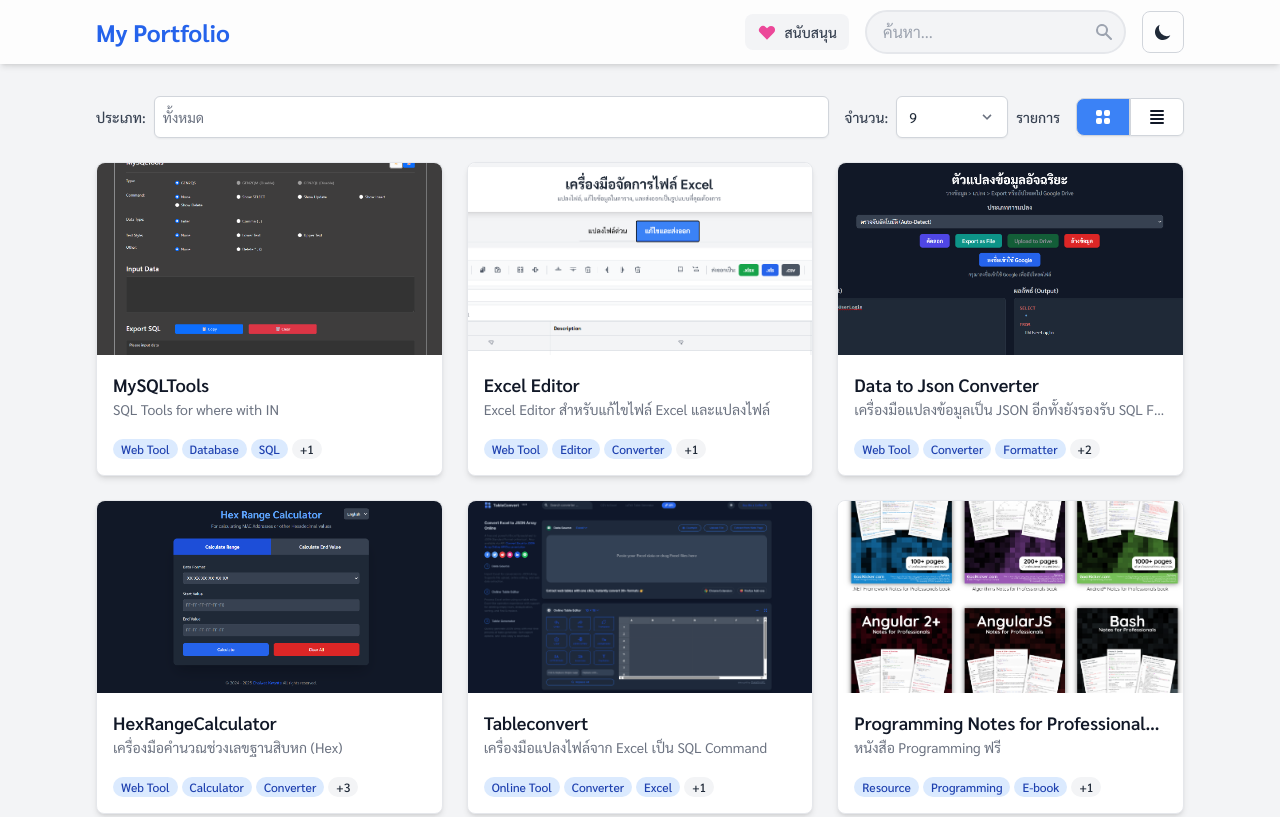
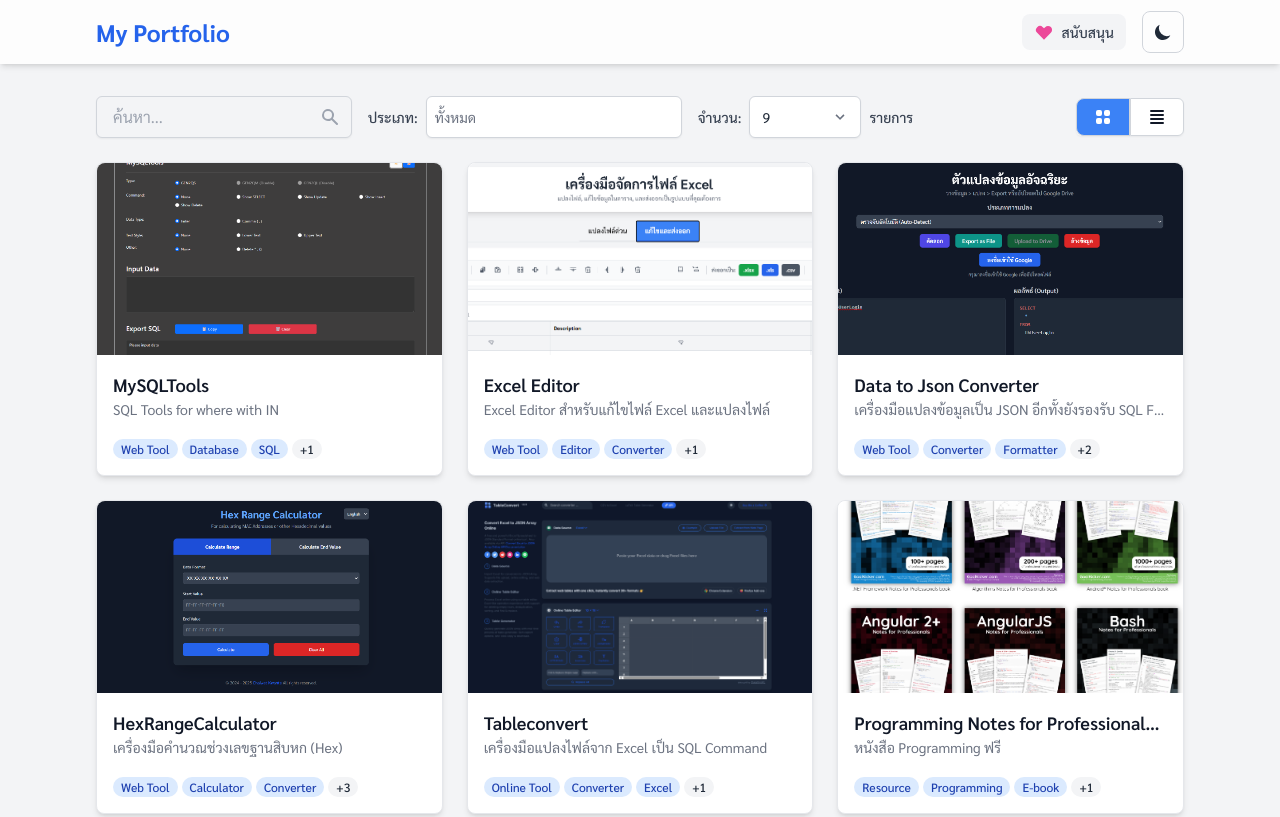
Before and after one commit to chaiwat20180/MyPortfolio, a plain HTML site: page index.html in a window 1280 px wide. Shown: the top 817 px of the page. Drawn offline with nearby package versions, Linux system fonts and the light colour scheme.

Commit message:
Update index.html
change position (Search Menu)

```diff
--- a/index.html
+++ b/index.html
@@ -114,16 +114,6 @@
                         </svg>
                         <span class="hidden sm:inline">สนับสนุน</span>
                     </button>
-                    <div class="w-full max-w-[150px] sm:max-w-sm">
-                        <div class="relative">
-                            <input id="searchInput" type="text" placeholder="ค้นหา..." class="w-full bg-gray-100 dark:bg-gray-700 border-2 border-gray-200 dark:border-gray-600 rounded-full py-2 pl-4 pr-10 focus:outline-none focus:bg-white dark:focus:bg-gray-800 focus:border-blue-500 dark:focus:border-blue-500 transition-colors duration-300">
-                            <div class="absolute inset-y-0 right-0 flex items-center pr-3 pointer-events-none">
-                                <svg class="h-5 w-5 text-gray-400" xmlns="http://www.w3.org/2000/svg" viewBox="0 0 20 20" fill="currentColor">
-                                    <path fill-rule="evenodd" d="M8 4a4 4 0 100 8 4 4 0 000-8zM2 8a6 6 0 1110.89 3.476l4.817 4.817a1 1 0 01-1.414 1.414l-4.816-4.816A6 6 0 012 8z" clip-rule="evenodd" />
-                                </svg>
-                            </div>
-                        </div>
-                    </div>
                     <button id="theme-toggle" type="button" class="text-gray-500 dark:text-gray-400 border border-gray-300 dark:border-gray-600 hover:bg-gray-100 dark:hover:bg-gray-700 focus:outline-none focus:ring-4 focus:ring-gray-200 dark:focus:ring-gray-700 rounded-lg text-sm p-2.5">
                         <svg id="theme-toggle-dark-icon" class="hidden w-5 h-5 text-gray-800" fill="currentColor" viewBox="0 0 20 20" xmlns="http://www.w3.org/2000/svg"><path d="M17.293 13.293A8 8 0 016.707 2.707a8.001 8.001 0 1010.586 10.586z"></path></svg>
                         <svg id="theme-toggle-light-icon" class="hidden w-5 h-5 text-yellow-500" fill="currentColor" viewBox="0 0 20 20" xmlns="http://www.w3.org/2000/svg"><path d="M10 2a1 1 0 011 1v1a1 1 0 11-2 0V3a1 1 0 011-1zm4 8a4 4 0 11-8 0 4 4 0 018 0zm-.464 4.95l.707.707a1 1 0 001.414-1.414l-.707-.707a1 1 0 00-1.414 1.414zm2.12-10.607a1 1 0 010 1.414l-.706.707a1 1 0 11-1.414-1.414l.707-.707a1 1 0 011.414 0zM17 11a1 1 0 100-2h-1a1 1 0 100 2h1zm-7 4a1 1 0 011 1v1a1 1 0 11-2 0v-1a1 1 0 011-1zM5.05 6.464A1 1 0 106.465 5.05l-.708-.707a1 1 0 00-1.414 1.414l.707.707zm1.414 8.486l-.707.707a1 1 0 01-1.414-1.414l.707-.707a1 1 0 011.414 1.414zM4 11a1 1 0 100-2H3a1 1 0 000 2h1z" fill-rule="evenodd" clip-rule="evenodd"></path></svg>
@@ -134,13 +124,22 @@
     </nav>
 
     <main class="container mx-auto max-w-6xl px-4 sm:px-6 lg:px-8 py-8">
-        <div class="flex flex-col sm:flex-row justify-between items-center mb-6 gap-4">
-            <!-- MODIFIED: Responsive Filter Container -->
-            <div class="flex flex-col md:flex-row w-full items-stretch md:items-center gap-4">
+        <div class="flex flex-col lg:flex-row justify-between items-center mb-6 gap-4">
+            <!-- MODIFIED: Container for all filters + search -->
+            <div class="flex flex-col sm:flex-row flex-wrap items-center gap-4 w-full">
+                <!-- Search Bar -->
+                <div class="relative w-full sm:w-auto sm:flex-grow lg:flex-grow-0 lg:w-64">
+                    <input id="searchInput" type="text" placeholder="ค้นหา..." class="w-full bg-gray-100 dark:bg-gray-700 border border-gray-300 dark:border-gray-600 rounded-md py-2 pl-4 pr-10 focus:outline-none focus:bg-white dark:focus:bg-gray-800 focus:border-blue-500 dark:focus:border-blue-500 transition-colors duration-300 min-h-[42px] shadow-sm">
+                    <div class="absolute inset-y-0 right-0 flex items-center pr-3 pointer-events-none">
+                        <svg class="h-5 w-5 text-gray-400" xmlns="http://www.w3.org/2000/svg" viewBox="0 0 20 20" fill="currentColor">
+                            <path fill-rule="evenodd" d="M8 4a4 4 0 100 8 4 4 0 000-8zM2 8a6 6 0 1110.89 3.476l4.817 4.817a1 1 0 01-1.414 1.414l-4.816-4.816A6 6 0 012 8z" clip-rule="evenodd"></path>
+                        </svg>
+                    </div>
+                </div>
                 <!-- ประเภท Filter -->
-                <div class="flex items-center gap-2 w-full">
+                <div class="flex items-center gap-2 w-full sm:w-auto">
                     <label class="text-sm font-medium text-gray-700 dark:text-gray-300 whitespace-nowrap">ประเภท:</label>
-                    <div class="relative w-full" id="multi-select-tag-container">
+                    <div class="relative w-full sm:w-64" id="multi-select-tag-container">
                         <div id="tagSelectDisplay" class="flex items-center flex-wrap gap-1 w-full min-h-[42px] rounded-md border border-gray-300 dark:border-gray-600 bg-white dark:bg-gray-700 shadow-sm focus-within:border-indigo-300 focus-within:ring focus-within:ring-indigo-200 focus-within:ring-opacity-50 text-sm cursor-pointer p-2">
                             <span id="tagPlaceholder" class="text-gray-500 dark:text-gray-400">ทั้งหมด</span>
                         </div>
@@ -154,34 +153,28 @@
                         </div>
                     </div>
                 </div>
-
                 <!-- จำนวน Filter -->
-                <div class="flex items-center gap-2 w-full md:w-auto">
+                <div class="flex items-center gap-2 w-full sm:w-auto">
                     <label class="text-sm font-medium text-gray-700 dark:text-gray-300 whitespace-nowrap">จำนวน:</label>
-                    <!-- Custom Dropdown for Grid View -->
-                    <div id="itemsPerPageDropdownGrid" class="relative flex-grow md:w-28">
+                    <div id="itemsPerPageDropdownGrid" class="relative w-full sm:w-28">
                         <div id="itemsPerPageDisplayGrid" class="flex items-center justify-between w-full min-h-[42px] rounded-md border border-gray-300 dark:border-gray-600 bg-white dark:bg-gray-700 shadow-sm focus-within:border-indigo-300 focus-within:ring focus-within:ring-indigo-200 focus-within:ring-opacity-50 text-sm cursor-pointer px-3 py-2">
                             <span class="selected-value">9</span>
                             <svg class="fill-current h-4 w-4 text-gray-500 dark:text-gray-400" xmlns="http://www.w3.org/2000/svg" viewBox="0 0 20 20"><path d="M9.293 12.95l.707.707L15.657 8l-1.414-1.414L10 10.828 5.757 6.586 4.343 8z"/></svg>
                         </div>
-                        <div id="itemsPerPageOptionsGrid" class="absolute hidden mt-1 w-full rounded-md bg-white dark:bg-gray-800 border border-gray-200 dark:border-gray-600 shadow-lg z-50 p-1">
-                            <!-- Options populated by JS -->
-                        </div>
+                        <div id="itemsPerPageOptionsGrid" class="absolute hidden mt-1 w-full rounded-md bg-white dark:bg-gray-800 border border-gray-200 dark:border-gray-600 shadow-lg z-50 p-1"></div>
                     </div>
-                    <!-- Custom Dropdown for List View -->
-                    <div id="itemsPerPageDropdownList" class="relative flex-grow md:w-28 hidden">
+                    <div id="itemsPerPageDropdownList" class="relative w-full sm:w-28 hidden">
                          <div id="itemsPerPageDisplayList" class="flex items-center justify-between w-full min-h-[42px] rounded-md border border-gray-300 dark:border-gray-600 bg-white dark:bg-gray-700 shadow-sm focus-within:border-indigo-300 focus-within:ring focus-within:ring-indigo-200 focus-within:ring-opacity-50 text-sm cursor-pointer px-3 py-2">
                             <span class="selected-value">10</span>
                             <svg class="fill-current h-4 w-4 text-gray-500 dark:text-gray-400" xmlns="http://www.w3.org/2000/svg" viewBox="0 0 20 20"><path d="M9.293 12.95l.707.707L15.657 8l-1.414-1.414L10 10.828 5.757 6.586 4.343 8z"/></svg>
                         </div>
-                        <div id="itemsPerPageOptionsList" class="absolute hidden mt-1 w-full rounded-md bg-white dark:bg-gray-800 border border-gray-200 dark:border-gray-600 shadow-lg z-50 p-1">
-                            <!-- Options populated by JS -->
-                        </div>
+                        <div id="itemsPerPageOptionsList" class="absolute hidden mt-1 w-full rounded-md bg-white dark:bg-gray-800 border border-gray-200 dark:border-gray-600 shadow-lg z-50 p-1"></div>
                     </div>
-                     <span class="text-sm font-medium text-gray-700 dark:text-gray-300">รายการ</span>
+                    <span class="text-sm font-medium text-gray-700 dark:text-gray-300">รายการ</span>
                 </div>
             </div>
-            <div class="inline-flex rounded-md shadow-sm" role="group">
+            <!-- View Buttons -->
+            <div class="inline-flex rounded-md shadow-sm flex-shrink-0" role="group">
                 <button type="button" id="view-grid" class="view-btn active rounded-l-lg border border-gray-300 dark:border-gray-600 bg-white dark:bg-gray-700 text-sm font-medium px-4 py-2 text-gray-900 dark:text-gray-200 hover:bg-gray-100 dark:hover:bg-gray-600 focus:z-10 focus:ring-2 focus:ring-blue-500">
                     <svg class="w-5 h-5" xmlns="http://www.w3.org/2000/svg" viewBox="0 0 20 20" fill="currentColor"><path d="M5 3a2 2 0 00-2 2v2a2 2 0 002 2h2a2 2 0 002-2V5a2 2 0 00-2-2H5zM5 11a2 2 0 00-2 2v2a2 2 0 002 2h2a2 2 0 002-2v-2a2 2 0 00-2-2H5zM11 5a2 2 0 012-2h2a2 2 0 012 2v2a2 2 0 01-2 2h-2a2 2 0 01-2-2V5zM11 13a2 2 0 012-2h2a2 2 0 012 2v2a2 2 0 01-2 2h-2a2 2 0 01-2-2v-2z" /></svg>
                 </button>
```
